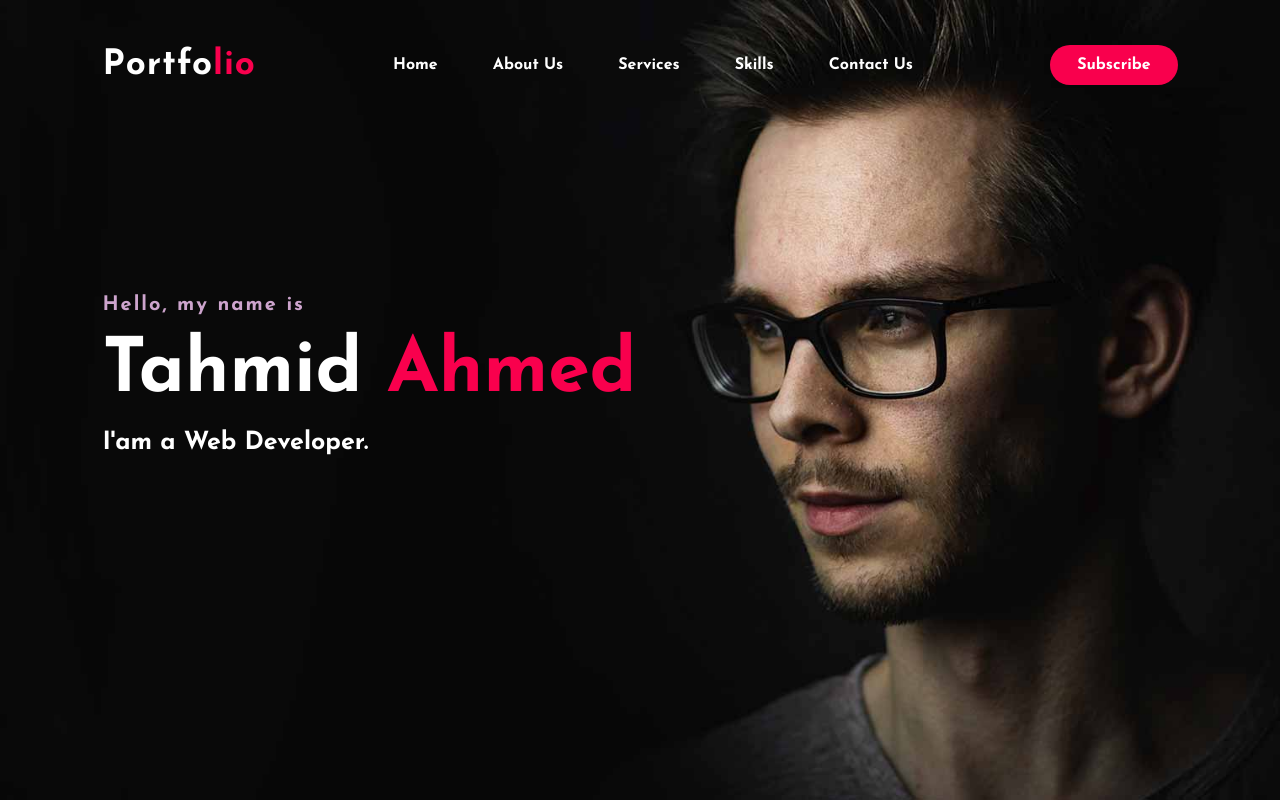
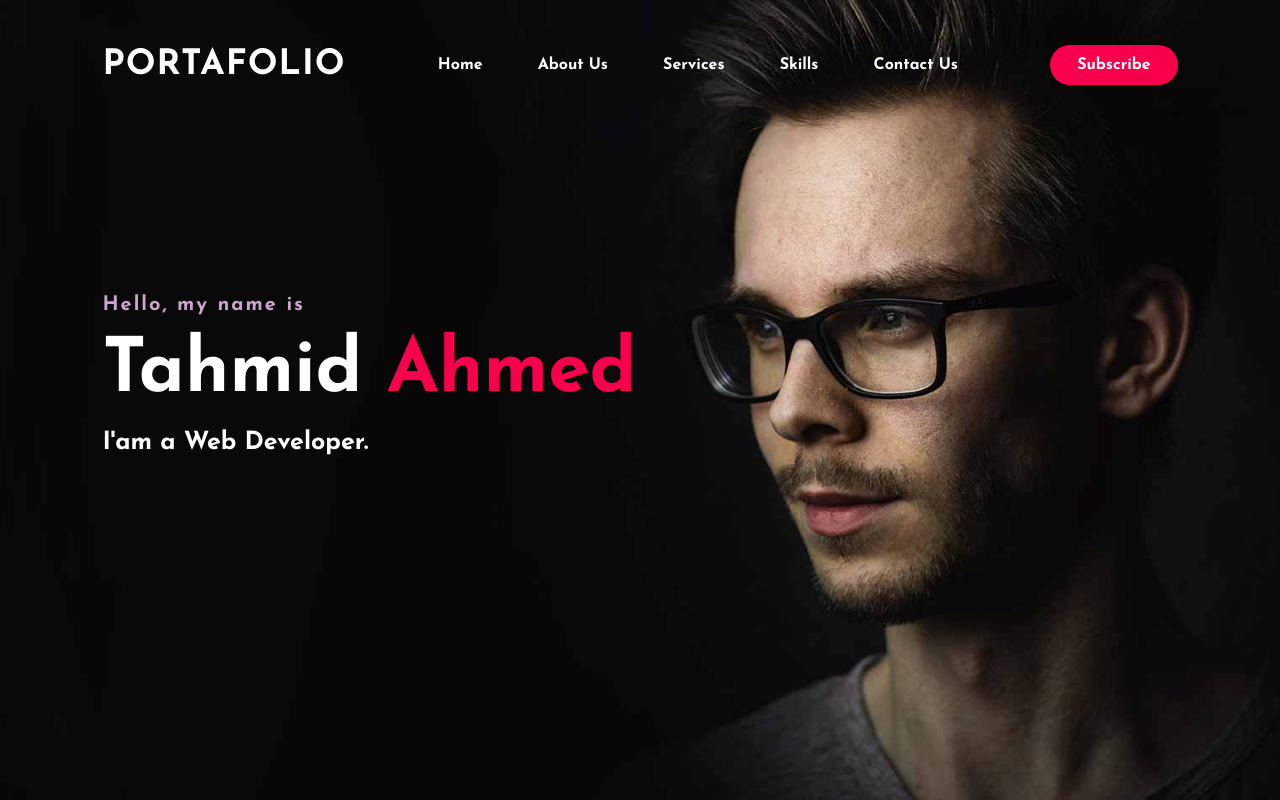
Before and after one commit to IverMisericordiaM/portofolioPrueba.github.io, a plain HTML site: page index.html in a window 1280 px wide. Shown: the top 800 px of the page. Drawn offline with Linux system fonts and the light colour scheme.

Commit message:
add section about

```diff
--- a/index.html
+++ b/index.html
@@ -23,7 +23,7 @@
 
     <div class="hero">
       <nav>
-        <h2 class="logo">Portfo<span>lio</span></h2>
+        <h2 class="logo">PORTAFOLIO</h2>
         <ul>
           <li><a href="#">Home</a></li>
           <li><a href="#">About Us</a></li>
```
